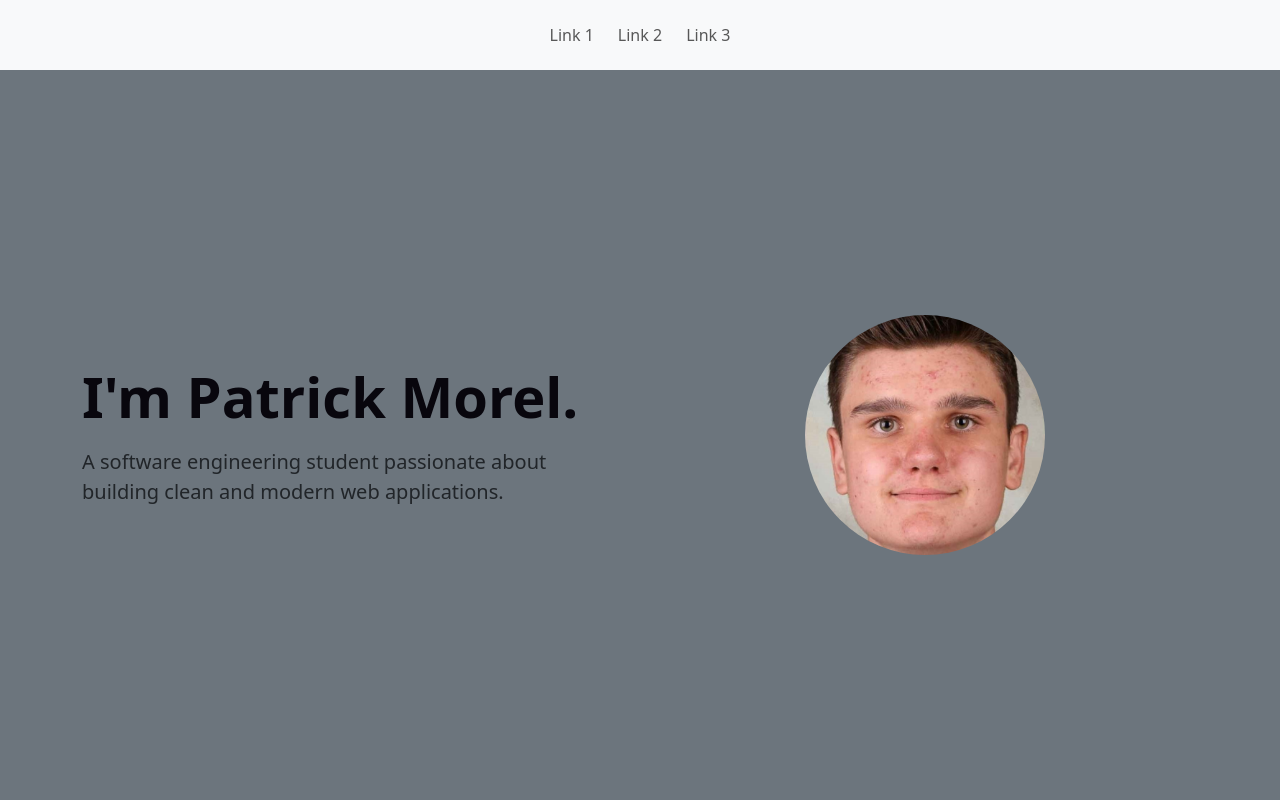
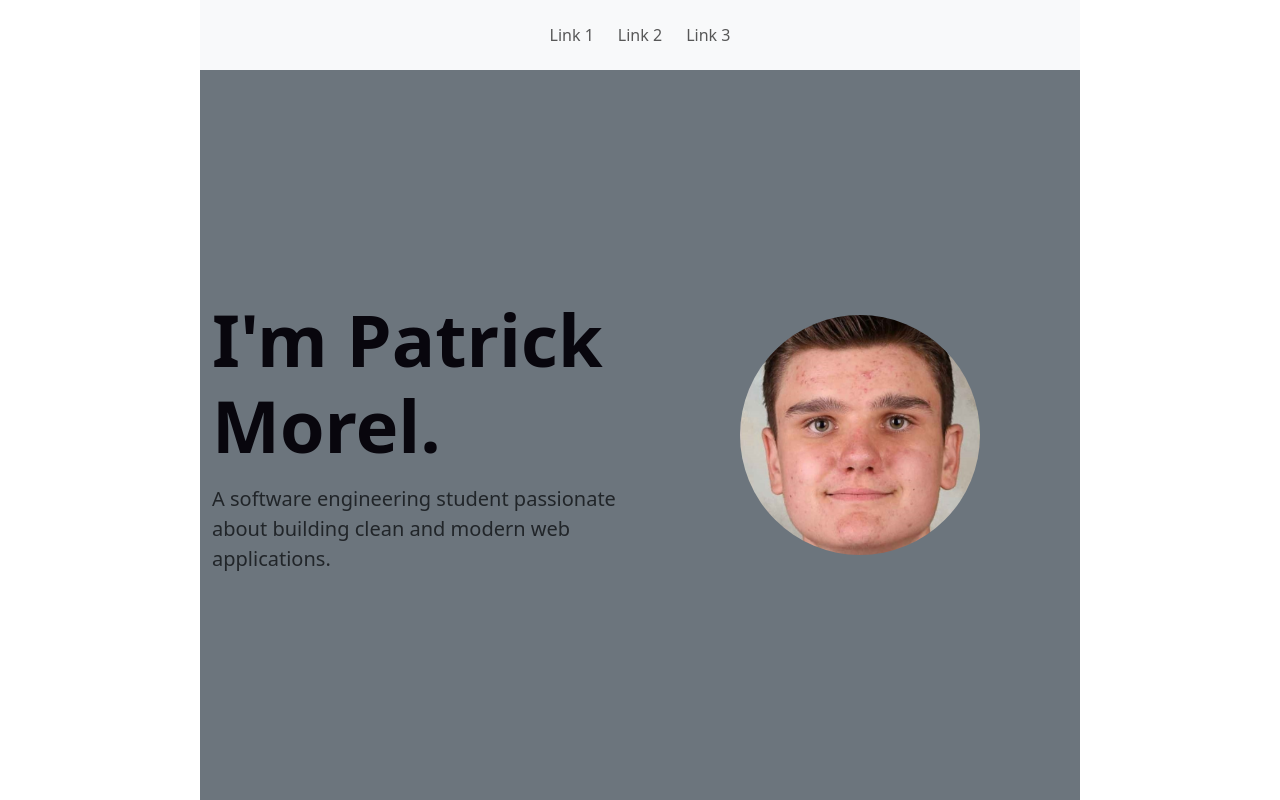
Before and after one commit to Tornado6822/portfolio-website, a React (Vite) app in the folder portfolio-website/: page / in a window 1280 px wide. Shown: the top 800 px of the page. Built offline with nearby package versions, Linux system fonts and the light colour scheme.

Commit message:
Added side margins to page

```diff
--- a/portfolio-website/src/components/Hero.jsx
+++ b/portfolio-website/src/components/Hero.jsx
@@ -7,7 +7,7 @@ function Hero() {
         <div className="row align-items-center">
           {/* left text */}
           <div className="col-md-6 text-center text-md-start">
-            <h1 className="fw-bold display-4">I'm Patrick Morel.</h1>
+            <h1 className="fw-bold display-2">I'm Patrick Morel.</h1>
             <p className="lead mt-3">
               A software engineering student passionate about building clean and
               modern web applications.
--- a/portfolio-website/src/index.css
+++ b/portfolio-website/src/index.css
@@ -32,7 +32,8 @@
 }
 
 body {
-  margin: 0;
+  margin-left: 200px;
+  margin-right: 200px;
 }
 
 #root {
```
